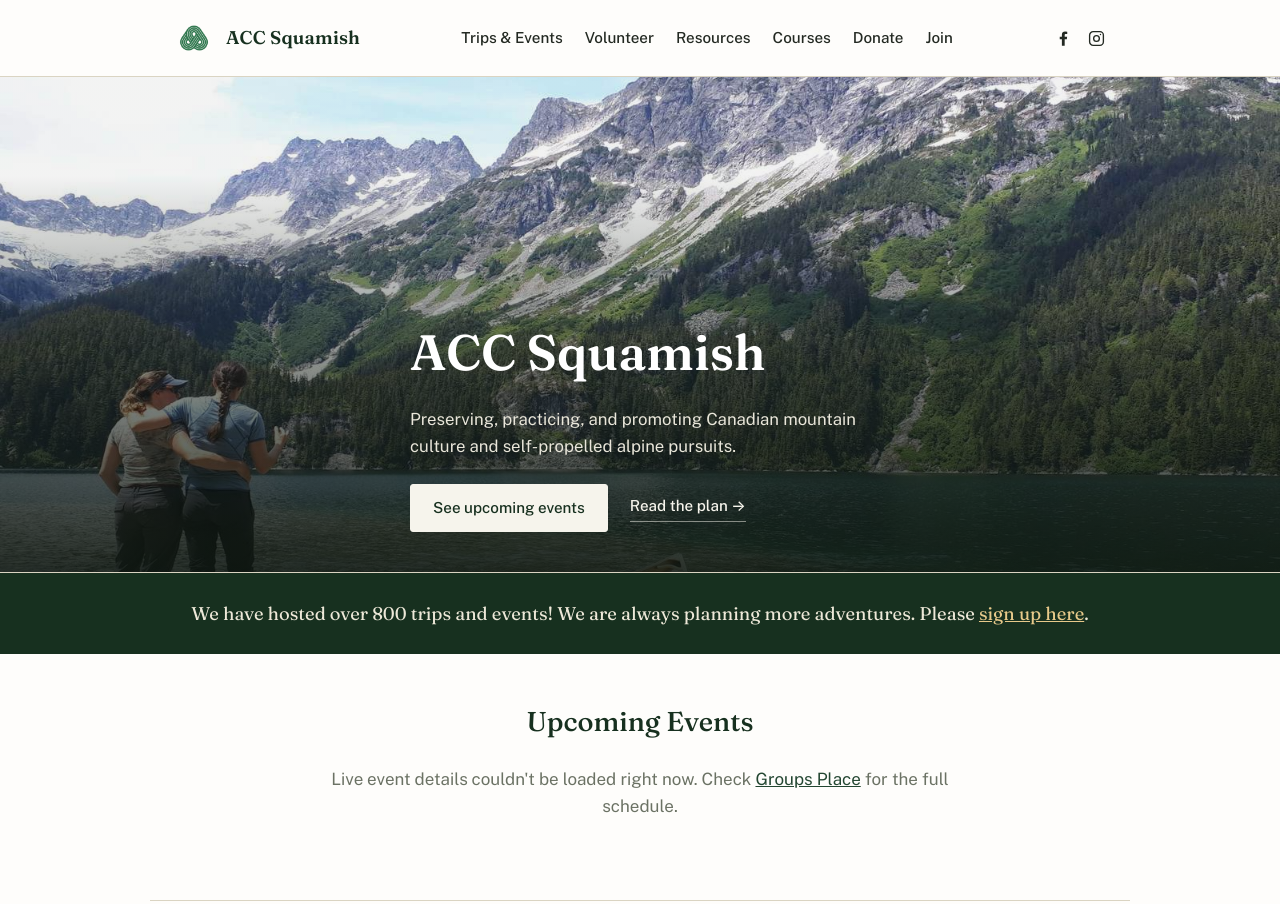
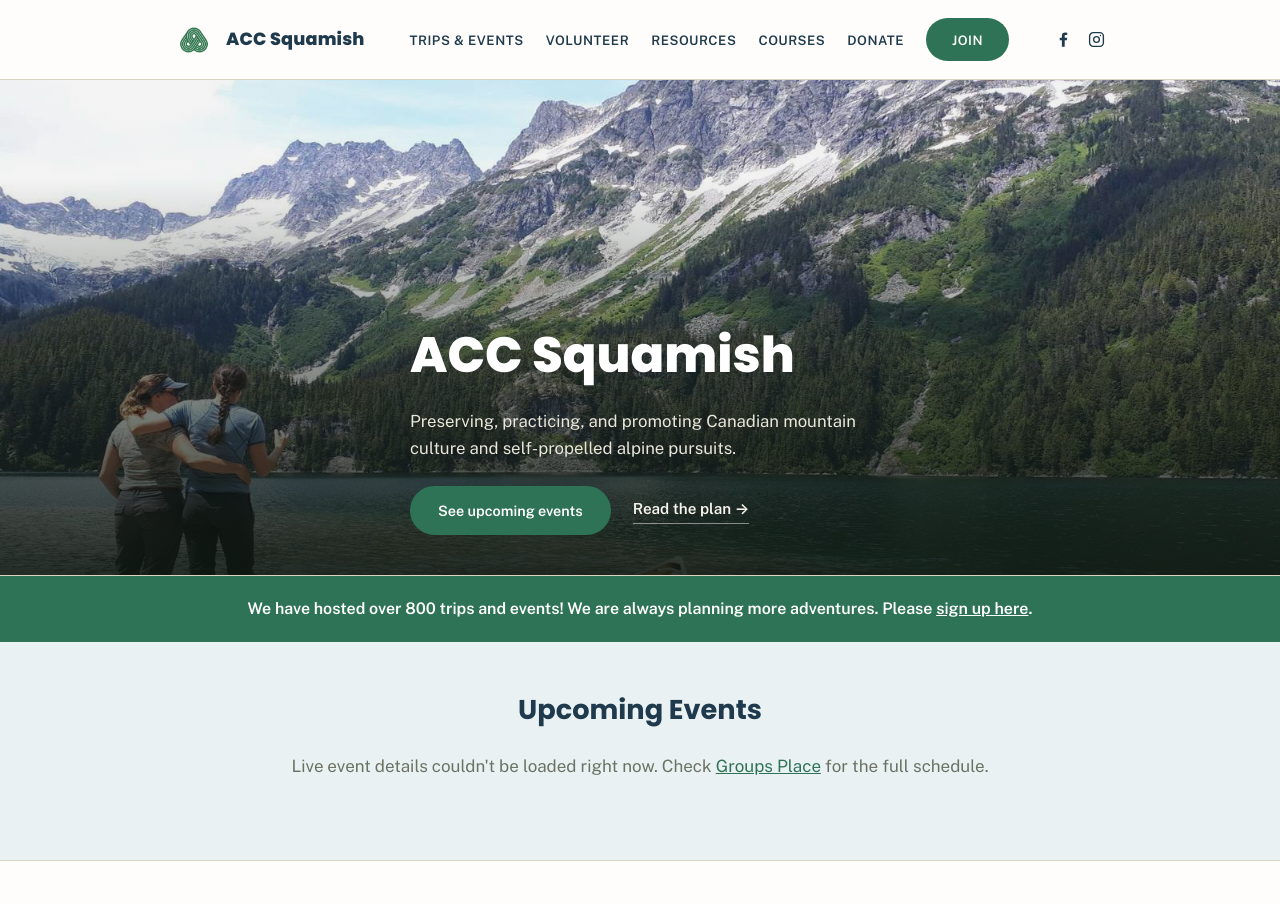
Before and after one commit to accsquamish/accsquamish.ca, a plain HTML site: page index.html in a window 1280 px wide. Shown: the top 904 px of the page. Drawn offline with nearby package versions, Linux system fonts and the light colour scheme; no server answers.

Commit message:
More ACC

```diff
--- a/index.html
+++ b/index.html
@@ -22,7 +22,7 @@
         <li><a href="/resources/">Resources</a></li>
         <li><a href="/courses/">Courses</a></li>
         <li><a href="/donate/">Donate</a></li>
-        <li><a href="https://app.alpineclubofcanada.ca/registration">Join</a></li>
+        <li><a class="btn solid" href="https://app.alpineclubofcanada.ca/registration">Join</a></li>
       </ul>
     </nav>
     <div class="header-social">
--- a/styles.css
+++ b/styles.css
@@ -1,11 +1,13 @@
-@import url('https://fonts.googleapis.com/css2?family=Fraunces:opsz,wght@9..144,400;9..144,500;9..144,600&family=Public+Sans:wght@400;500;600&display=swap');
+@import url('https://fonts.googleapis.com/css2?family=Poppins:wght@500;600;700;800&family=Public+Sans:wght@400;500;600&display=swap');
 
 :root {
   --paper: #FEFDFB;
   --ink: #232922;
-  --forest: #234631;
-  --forest-dark: #17301F;
+  --navy: #1E3A4C;
+  --forest: #2E7355;
+  --forest-dark: #1C4A36;
   --gold: #B2803D;
+  --sky: #EAF1F3;
   --line: #DAD4C2;
   --max: 720px;
 }
@@ -29,14 +31,14 @@
 img { max-width: 100%; display: block; }
 
 h1, h2, h3, h4 {
-  font-family: 'Fraunces', Georgia, serif;
-  font-weight: 500;
+  font-family: 'Poppins', -apple-system, BlinkMacSystemFont, sans-serif;
+  font-weight: 700;
   line-height: 1.15;
-  color: var(--forest-dark);
+  color: var(--navy);
   margin: 0 0 0.5em;
 }
 
-h1 { font-size: clamp(2.2rem, 5vw, 3.4rem); font-weight: 600; }
+h1 { font-size: clamp(2.2rem, 5vw, 3.4rem); font-weight: 800; }
 h2 { font-size: 1.7rem; }
 h3 { font-size: 1.2rem; }
 
@@ -72,15 +74,15 @@
   align-items: center;
   gap: 12px;
   text-decoration: none;
-  color: var(--forest-dark);
+  color: var(--navy);
 }
 
-.brand img { width: 40px; height: 40px; border-radius: 4px; }
+.brand img { width: 40px; height: 40px; }
 
 .brand span {
-  font-family: 'Fraunces', serif;
-  font-size: 1.15rem;
-  font-weight: 600;
+  font-family: 'Poppins', sans-serif;
+  font-size: 1.1rem;
+  font-weight: 800;
   letter-spacing: 0.01em;
 }
 
@@ -88,24 +90,33 @@
   list-style: none;
   display: flex;
   flex-wrap: wrap;
-  gap: 4px 22px;
+  align-items: center;
+  gap: 8px 22px;
   margin: 0;
   padding: 0;
 }
 
 nav.main-nav a {
   text-decoration: none;
-  color: var(--ink);
-  font-size: 0.95rem;
-  font-weight: 500;
+  color: var(--navy);
+  font-size: 0.82rem;
+  font-weight: 700;
+  text-transform: uppercase;
+  letter-spacing: 0.04em;
   border-bottom: 2px solid transparent;
   padding-bottom: 2px;
 }
 
 nav.main-nav a:hover,
 nav.main-nav a.active {
-  border-bottom-color: var(--gold);
+  border-bottom-color: var(--forest);
   color: var(--forest-dark);
+}
+
+nav.main-nav a.btn,
+nav.main-nav a.btn:hover {
+  border-bottom: none;
+  padding: 10px 24px;
 }
 
 .header-social {
@@ -115,11 +126,11 @@
 }
 
 .header-social a {
-  color: var(--ink);
+  color: var(--navy);
   display: flex;
 }
 
-.header-social a:hover { color: var(--gold); }
+.header-social a:hover { color: var(--forest); }
 
 .header-social svg { width: 19px; height: 19px; }
 
@@ -153,57 +164,60 @@
 
 .btn-text {
   color: #F6F4EC;
-  font-weight: 500;
+  font-weight: 600;
   font-size: 0.95rem;
   text-decoration: none;
   border-bottom: 1px solid rgba(246, 244, 236, 0.5);
   padding-bottom: 2px;
 }
-.btn-text:hover { color: var(--gold); border-color: var(--gold); }
+.btn-text:hover { color: #FFFFFF; border-color: #FFFFFF; }
 
 .btn {
   display: inline-block;
-  padding: 11px 22px;
-  border: 1px solid var(--forest-dark);
-  border-radius: 3px;
+  padding: 11px 26px;
+  border: 2px solid var(--navy);
+  border-radius: 999px;
   text-decoration: none;
-  color: var(--forest-dark);
-  font-weight: 500;
-  font-size: 0.95rem;
-  transition: background 0.15s ease, color 0.15s ease;
+  color: var(--navy);
+  font-weight: 700;
+  font-size: 0.9rem;
+  transition: background 0.15s ease, color 0.15s ease, border-color 0.15s ease;
 }
 
-.btn:hover { background: var(--forest-dark); color: var(--paper); }
+.btn:hover { background: var(--navy); color: #FFFFFF; }
 
-.btn.solid { background: var(--forest-dark); color: var(--paper); }
-.btn.solid:hover { background: var(--gold); border-color: var(--gold); color: var(--paper); }
+.btn.solid { background: var(--forest); border-color: var(--forest); color: #FFFFFF; }
+.btn.solid:hover { background: var(--forest-dark); border-color: var(--forest-dark); color: #FFFFFF; }
 
 .hero .btn.solid {
-  background: #F6F4EC;
-  color: var(--forest-dark);
-  border-color: #F6F4EC;
+  background: var(--forest);
+  color: #FFFFFF;
+  border-color: var(--forest);
 }
-.hero .btn.solid:hover { background: var(--gold); color: #FFFFFF; border-color: var(--gold); }
+.hero .btn.solid:hover { background: var(--forest-dark); border-color: var(--forest-dark); }
 
 /* Banner */
 .banner {
-  background: var(--forest-dark);
-  color: #EDE8D8;
+  background: var(--forest);
+  color: #FFFFFF;
   text-align: center;
-  padding: 26px 24px;
-  font-family: 'Fraunces', serif;
-  font-size: 1.15rem;
+  padding: 20px 24px;
+  font-weight: 600;
+  font-size: 1rem;
 }
 
-.banner a { color: #E7C98A; }
+.banner a { color: #FFFFFF; text-decoration: underline; }
 
 /* Events */
 .events-section {
-  max-width: 980px;
-  margin: 0 auto;
+  max-width: none;
+  margin: 0;
   padding: 52px 24px;
+  background: var(--sky);
   border-bottom: 1px solid var(--line);
 }
+
+.events-section > .wrap { max-width: 980px; }
 
 .events-section h2 { text-align: center; margin-bottom: 28px; }
 
@@ -224,27 +238,28 @@
 .event-card {
   display: block;
   border: 1px solid var(--line);
-  border-radius: 6px;
+  border-radius: 8px;
   padding: 18px 20px;
-  background: #FBFAF5;
+  background: #FFFFFF;
   text-decoration: none;
   color: inherit;
   transition: border-color 0.15s ease, transform 0.15s ease;
 }
 
 a.event-card:hover {
-  border-color: var(--gold);
+  border-color: var(--forest);
   transform: translateY(-1px);
 }
 
-.event-card h3 { color: var(--forest-dark); }
+.event-card h3 { color: var(--navy); }
 
 .event-card .event-date {
-  font-family: 'Fraunces', serif;
-  color: var(--gold);
-  font-size: 0.85rem;
-  font-weight: 600;
-  letter-spacing: 0.02em;
+  font-family: 'Poppins', sans-serif;
+  color: var(--forest);
+  font-size: 0.8rem;
+  font-weight: 700;
+  text-transform: uppercase;
+  letter-spacing: 0.03em;
   margin-bottom: 6px;
 }
 
@@ -324,7 +339,7 @@
   border-bottom: 1px solid var(--line);
 }
 
-th { font-family: 'Fraunces', serif; font-weight: 600; color: var(--forest-dark); }
+th { font-family: 'Poppins', sans-serif; font-weight: 700; color: var(--navy); }
 
 .donate-options {
   display: flex;
@@ -334,9 +349,9 @@
 }
 
 .notice {
-  background: #EFE9D8;
-  border: 1px solid var(--line);
-  border-radius: 4px;
+  background: var(--sky);
+  border: 1px solid #CFE0E6;
+  border-radius: 6px;
   padding: 16px 20px;
   font-size: 0.95rem;
   margin: 1.4em 0;
@@ -353,20 +368,20 @@
 
 /* Footer */
 footer.site-footer {
-  border-top: 1px solid var(--line);
+  background: var(--navy);
   margin-top: 40px;
 }
 
 .footer-inner {
   max-width: 980px;
   margin: 0 auto;
-  padding: 40px 24px 50px;
+  padding: 44px 24px 54px;
   display: flex;
   justify-content: space-between;
   gap: 32px;
   flex-wrap: wrap;
   font-size: 0.92rem;
-  color: #4B5245;
+  color: #AFC2CB;
 }
 
 .footer-inner nav ul {
@@ -379,13 +394,16 @@
 }
 
 .footer-inner nav a, .footer-inner .socials a {
-  color: #4B5245;
+  color: #D6E2E7;
   text-decoration: none;
+  font-weight: 600;
 }
 
-.footer-inner nav a:hover, .footer-inner .socials a:hover { color: var(--forest-dark); }
+.footer-inner nav a:hover, .footer-inner .socials a:hover { color: #FFFFFF; }
 
 .footer-inner address { font-style: normal; line-height: 1.5; }
+
+.footer-inner address strong { color: #FFFFFF; font-family: 'Poppins', sans-serif; }
 
 .socials { display: flex; gap: 14px; margin-top: 10px; }
 
```
Also changed, not shown: courses/index.html (+1 -1 lines), donate/index.html (+1 -1 lines), resources/index.html (+1 -1 lines), volunteer/index.html (+1 -1 lines).
